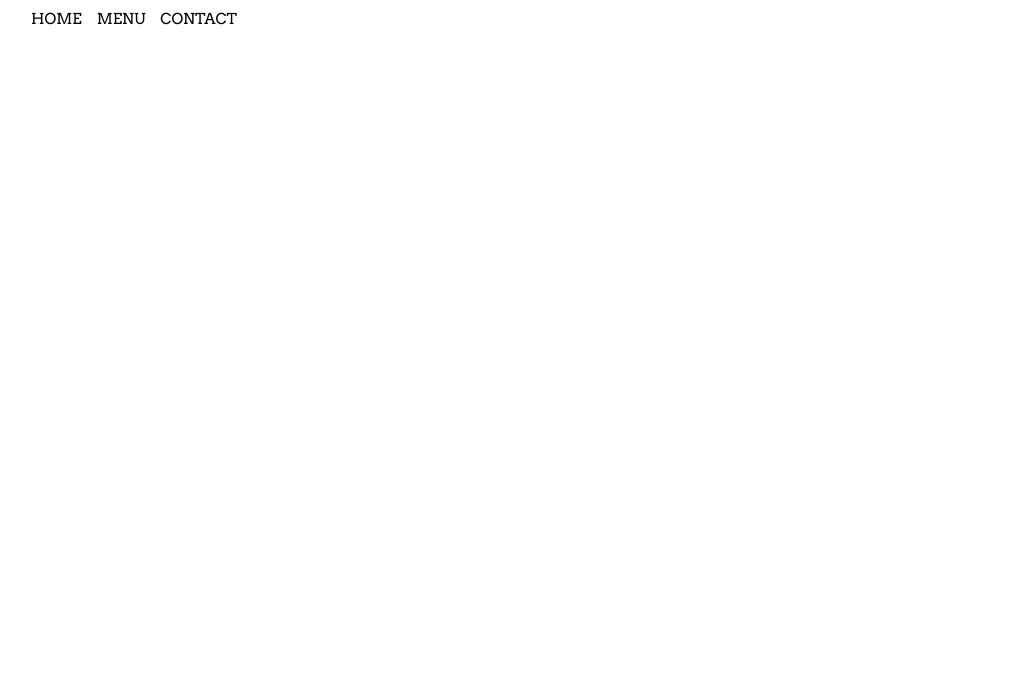
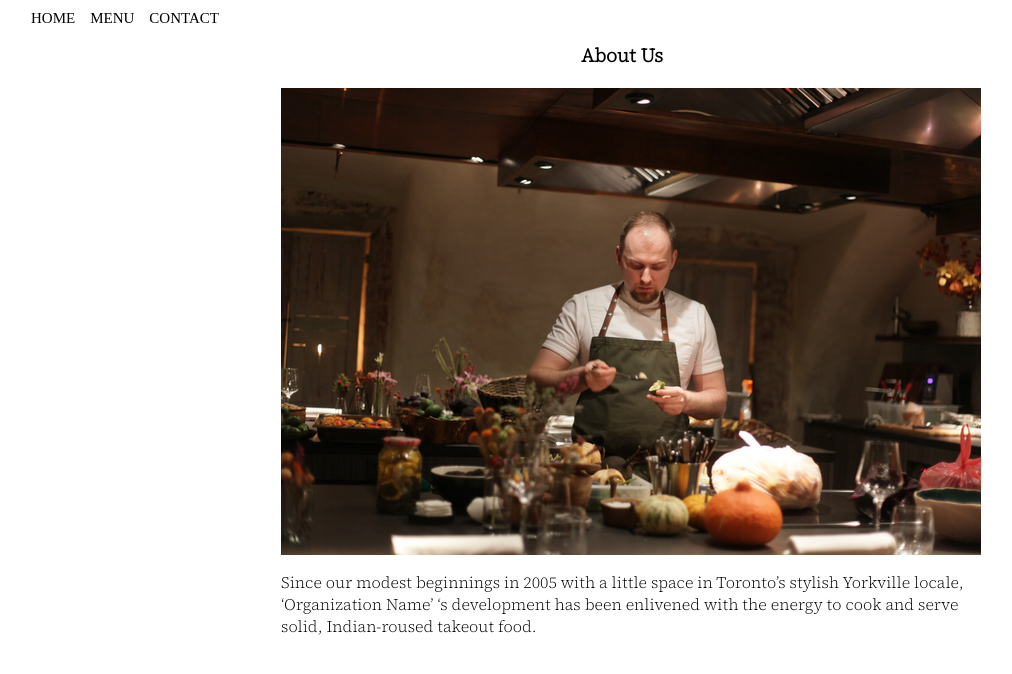
Before and after one commit to biscuitglitter/restaurant, a website built with webpack: page dist/index.html in a window 1280 px wide. Both pictures are taken after a click on the item "CONTACT". Shown: the whole page, without its empty margins (9-1021 px from the left). Built offline with nearby package versions, Linux system fonts and the light colour scheme.

Commit message:
finished about us/contact page

```diff
--- a/src/display_skeleton.js
+++ b/src/display_skeleton.js
@@ -22,7 +22,6 @@ function createNavbar() {
 
   return navbar, home, menu, contact;
 }
-
 
 function createContentTabs() {
 
@@ -51,7 +50,6 @@ function createContentTabs() {
   menudiv.dataset.content = "#menudiv";
   contactdiv.dataset.content = "#contactdiv";
 
-
   return tab, homediv, contactdiv, menudiv
 }
 
--- a/src/display_tabs.js
+++ b/src/display_tabs.js
@@ -33,6 +33,7 @@ function makeMenu() {
 
   const starters = document.createElement("h2")
   starters.innerText = "Starters"
+  starters.classList.add("starters")
   menuSection.appendChild(starters)
 
   const textInside1 = document.createElement("h3")
@@ -46,6 +47,7 @@ function makeMenu() {
 
   const mainCourse = document.createElement("h2")
   mainCourse.innerText = "Main Course"
+  mainCourse.classList.add("mainCourse")
   menuSection.appendChild(mainCourse)
 
   const textInside3 = document.createElement("h3")
@@ -59,6 +61,7 @@ function makeMenu() {
 
   const dessert = document.createElement("h2")
   dessert.innerText = "Desserts"
+  dessert.classList.add("dessert")
   menuSection.appendChild(dessert)
 
   const textInside5 = document.createElement("h3")
@@ -77,6 +80,35 @@ function makeMenu() {
   return menuSection
 }
 
+function makeContactTab() {
+
+  const contact = document.getElementById("contact")
+
+  const contactdiv = document.createElement("div")
+  contactdiv.classList.add("contactdiv")
+
+  const text = document.createElement("h1")
+  text.classList.add("text")
+  const aboutUsImg = document.createElement("div")
+  aboutUsImg.classList.add("aboutUsImg")
+  const textInside = document.createElement("p")
+  textInside.classList.add("textInside")
+
+  contact.appendChild(contactdiv)
+  contactdiv.appendChild(text)
+  contactdiv.appendChild(aboutUsImg)
+  contactdiv.appendChild(textInside)
+
+  text.innerText = "About Us"
+  textInside.innerText = "Since our modest beginnings in 2005 with a little space in Toronto’s stylish Yorkville locale, ‘Organization Name’ ‘s development has been enlivened with the energy to cook and serve solid, Indian-roused takeout food."
+
+  return contactdiv
+}
+
+function displayContactTab() {
+  makeContactTab()
+}
+
 function displayHomeTab() {
   heroSection();
   restaurantName();
@@ -86,4 +118,4 @@ function displayMenuTab() {
   makeMenu()
 }
 
-export { displayHomeTab, displayMenuTab };
+export { displayHomeTab, displayMenuTab, displayContactTab };
--- a/src/index.js
+++ b/src/index.js
@@ -1,11 +1,12 @@
 import "./style.css"
 import { createNavbar, createContentTabs } from "./display_skeleton";
-import { displayHomeTab, displayMenuTab } from "./display_tabs";
+import { displayHomeTab, displayMenuTab, displayContactTab } from "./display_tabs";
 
 createNavbar()
 createContentTabs()
 displayHomeTab()
 displayMenuTab()
+displayContactTab()
 
 const tabs = document.querySelectorAll("[data-target]")
 const tabcontent = document.querySelectorAll("[data-content]")
@@ -18,6 +19,7 @@ tabs.forEach(tab => {
     })
     if (target === document.querySelector(".menu")) {
       document.getElementById("home").style.display = "none"
+      document.getElementById("contact").style.display = "none"
       document.querySelector(".menu").classList.add("active")
       document.getElementById("home").classList.remove("active")
     } else if (target === document.querySelector(".home")) {
--- a/src/style.css
+++ b/src/style.css
@@ -1,5 +1,3 @@
-@import url('https://fonts.googleapis.com/css2?family=Arvo:ital,wght@0,400;1,700&display=swap');
-
 @import url('https://fonts.googleapis.com/css2?family=Source+Serif+4:wght@200&display=swap');
 
 @import url('https://fonts.googleapis.com/css2?family=Source+Serif+4:wght@300&display=swap');
@@ -13,7 +11,6 @@
 html,
 body {
   height: 100%;
-  font-family: "Arvo", serif;
   margin: 20px;
   margin-top: 0;
   margin-bottom: 0;
@@ -60,25 +57,42 @@ li:hover {
 
 h1 {
   font-size: 32px;
-  width: 100px;
-  margin:0;
   padding: 120px;
-  padding-top: 10px;
-  padding-bottom: 0;
+  padding-top: 0;
+  padding-bottom: 30px;
 }
-
 
 h2 {
   font-size: 22px;
-  margin:0;
-  padding: 120px;
-  padding-top: 10px;
-  padding-bottom: 0;
 }
 
 h3 {
 font-size: 16px;
 }
+
+h2, h3, h1 {
+  width: fit-content;
+  margin: 0;
+}
+
+.mainCourse {
+  padding: 100px;
+  padding-top: 40px;
+  padding-bottom: 30px;
+}
+
+.starters {
+  padding: 120px;
+  padding-top: 25px;
+  padding-bottom: 30px;
+}
+
+.dessert {
+  padding: 120px;
+  padding-top: 40px;
+  padding-bottom: 30px;
+}
+
 .menu, .home, .contact {
   display: none;
 }
@@ -87,7 +101,7 @@ font-size: 16px;
   display: flex;
   align-items: center;
   justify-content: center;
-  font-family: 'Source Serif 4', sans-serif;
+  font-family: "Source Serif 4", sans-serif;
   margin: 0;
   padding: 50px;
 }
@@ -97,3 +111,29 @@ font-size: 16px;
   height: 100%;
   width: 100%;
 }
+
+#contact.contact.active {
+  display: flex;
+  align-items: center;
+  justify-content: center;
+  font-family: "Source Serif 4", sans-serif;
+  margin: 0;
+}
+
+.aboutUsImg {
+  background: url("about.png");
+  height: 467px;
+  width: 700px;
+}
+
+.text {
+  font-size: 19px;
+  margin: 0;
+  padding: 300px;
+  padding-top: 0;
+  padding-bottom: 20px;
+}
+
+.contactdiv {
+  width: 700px;
+}
```
Also changed, not shown: dist/6c9612d23f9f7b3b7266.jpg (renamed from src/about.jpg), dist/c77cec0f623e72421e4b.png (added), dist/main.js, src/about.png (added), 1 other file.
